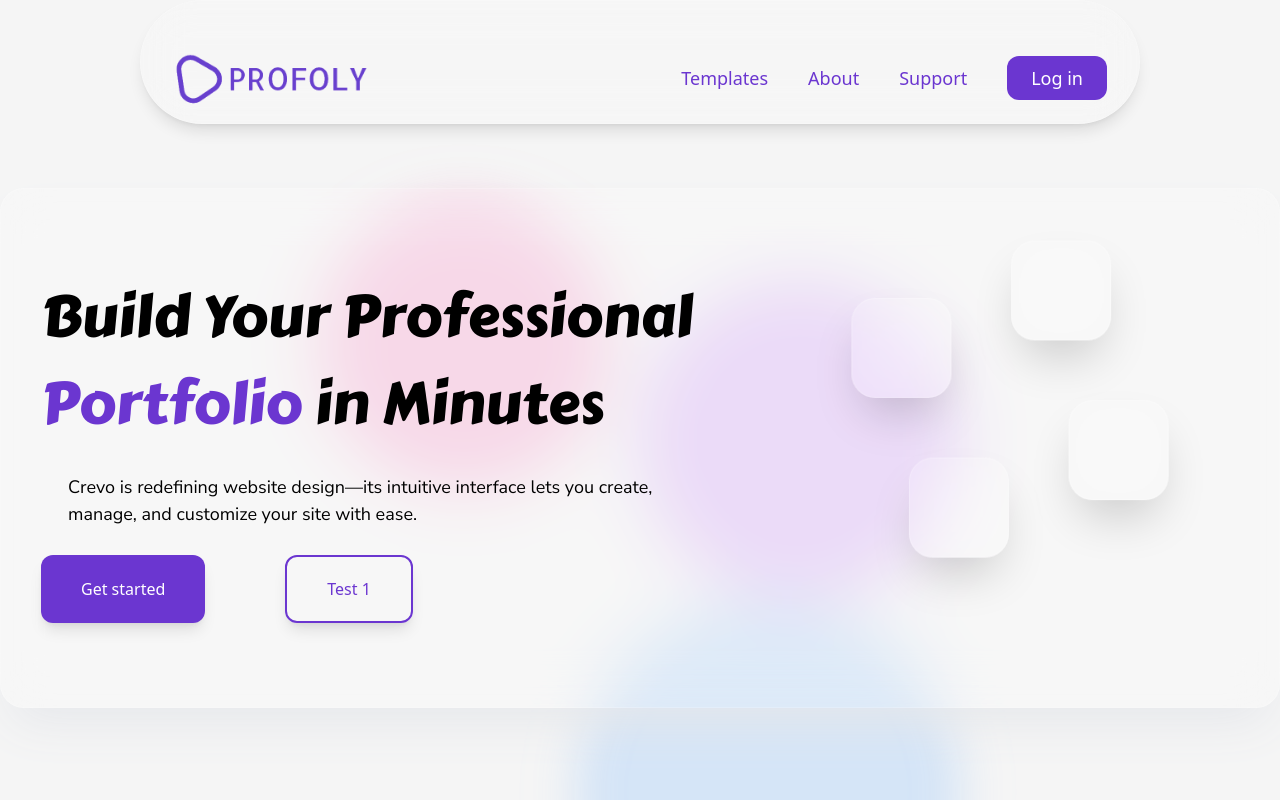
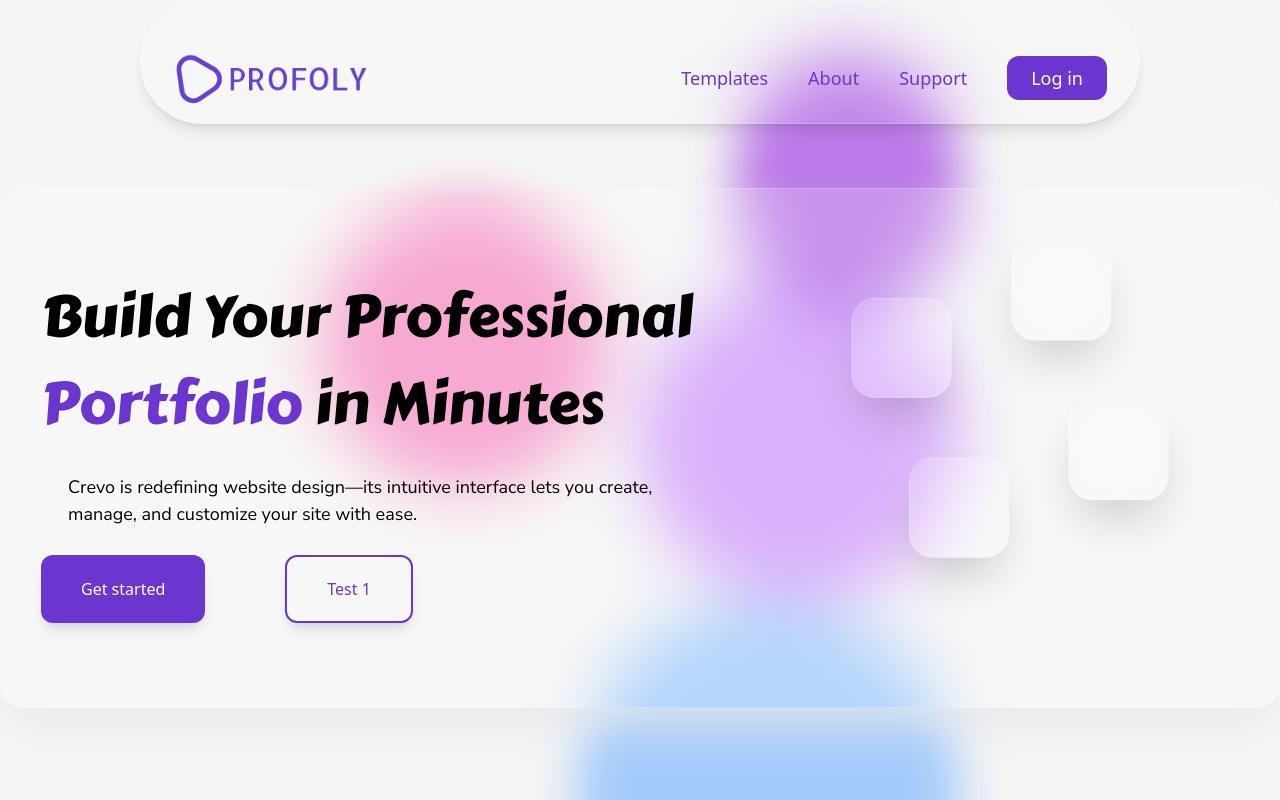
Before and after one commit to meypanhawath/found-web-final, a React (Vite) app: page / in a window 1280 px wide. Shown: the top 800 px of the page. Built offline with nearby package versions, Linux system fonts and the light colour scheme; no server answers.

Commit message:
update: glass effect

```diff
--- a/src/components/glass/GlassBG.jsx
+++ b/src/components/glass/GlassBG.jsx
@@ -3,9 +3,10 @@ import React from 'react'
 const GlassBG = () => {
   return (
     <div className="absolute inset-0 z-1 overflow-hidden">
-        <div className="absolute top-1/4 left-1/4 w-72 h-72 bg-pink-500 rounded-full mix-blend-multiply filter blur-xl opacity-20"></div>
-        <div className="absolute top-3/4 right-1/4 w-96 h-96 bg-blue-400 rounded-full mix-blend-multiply filter blur-xl opacity-20"></div>
-        <div className="absolute bottom-1/4 left-1/2 w-80 h-80 bg-purple-500 rounded-full mix-blend-multiply filter blur-xl opacity-20"></div>
+        <div className='absolute top-1/15 right-1/4 w-56 h-65 bg-purple-700 rounded-full mix-blend-multiply filter blur-xl opacity-50'></div>
+        <div className="absolute top-1/4 left-1/4 w-72 h-72 bg-pink-500 rounded-full mix-blend-multiply filter blur-xl opacity-50"></div>
+        <div className="absolute top-3/4 right-1/4 w-96 h-96 bg-blue-400 rounded-full mix-blend-multiply filter blur-xl opacity-50"></div>
+        <div className="absolute bottom-1/4 left-1/2 w-80 h-80 bg-purple-500 rounded-full mix-blend-multiply filter blur-xl opacity-50"></div>
     </div>
   )
 }
--- /dev/null
+++ b/src/components/glass/GlassBackground.jsx
@@ -0,0 +1,28 @@
+import React from 'react';
+
+const GlassBackground = ({ children }) => {
+  return (
+    <div className="relative min-h-screen w-full overflow-hidden">
+      {/* Background elements */}
+      <div className="absolute inset-0 z-1">
+        {/* Base gradient */}
+        <div className="absolute inset-0 bg-gradient-to-br from-[#6B36D0] to-[#8B5FDF] opacity-60"></div>
+
+        {/* Animated circles */}
+        <div className="absolute top-1/4 left-1/4 w-96 h-96 bg-[#8B5FDF] rounded-full opacity-20 animate-pulse"></div>
+        <div className="absolute bottom-1/3 right-1/3 w-80 h-80 bg-[#6B36D0] rounded-full opacity-30 animate-ping"></div>
+        <div className="absolute top-1/3 right-1/4 w-64 h-64 bg-[#9D7AE8] rounded-full opacity-25 animate-bounce"></div>
+
+        {/* Grid pattern */}
+        <div className="absolute inset-0 bg-grid-pattern opacity-10"></div>
+      </div>
+
+      {/* Content */}
+      <div className="relative z-10">
+        {children}
+      </div>
+    </div>
+  );
+};
+
+export default GlassBackground;
```
Also changed, not shown: package.json (+6 -1 lines), 1 other file (tests, documents, lock files or other folders).
